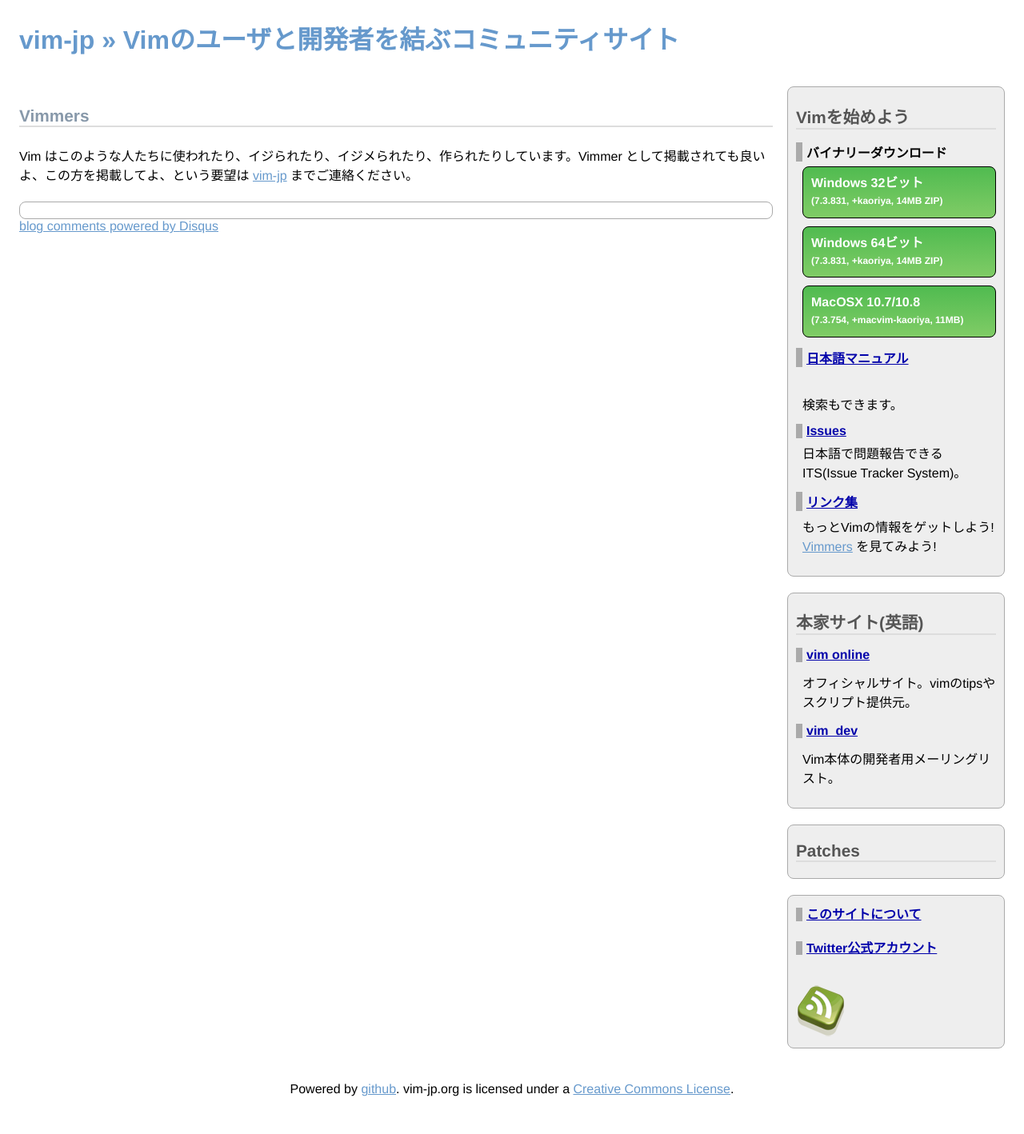
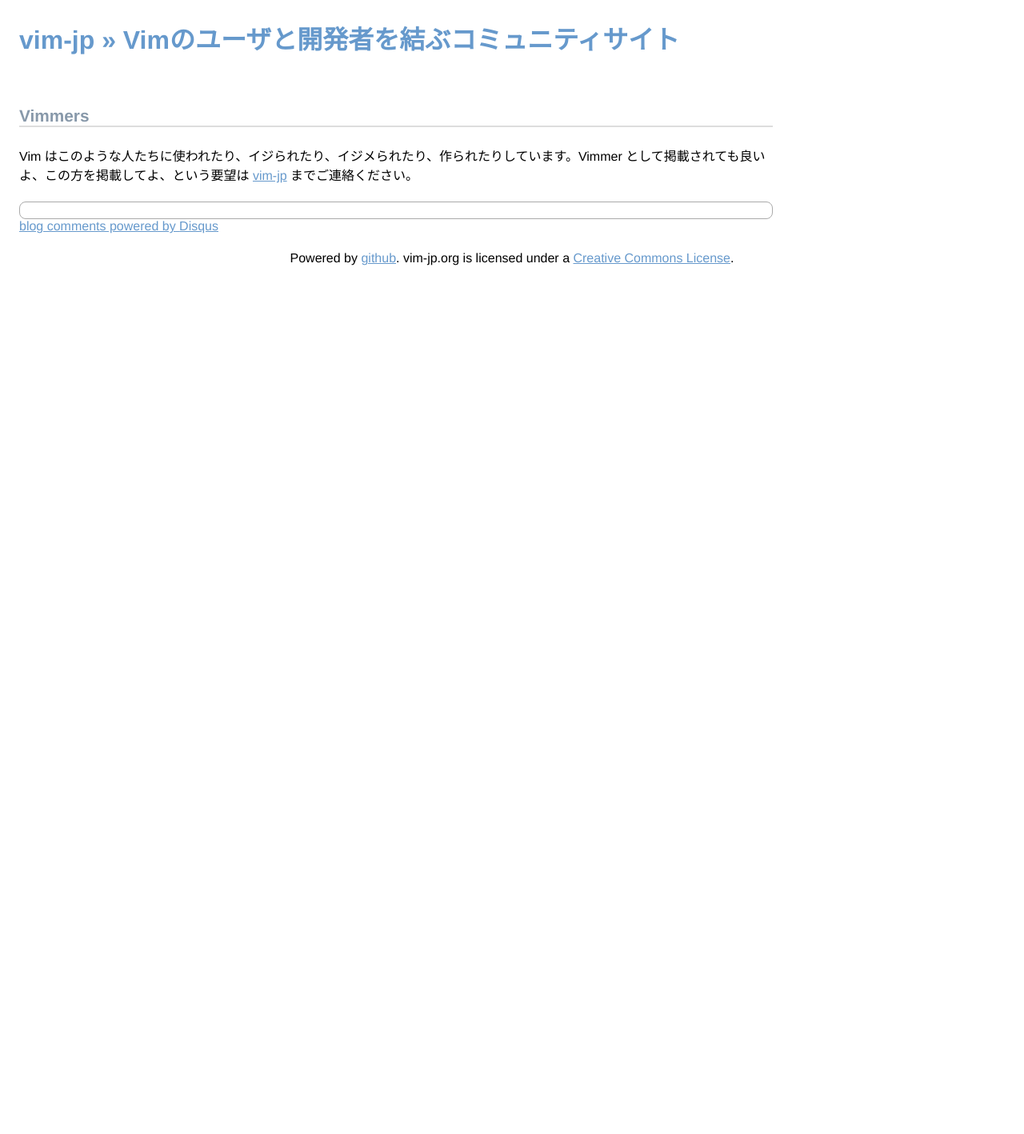
Before and after one commit to vim-jp/vim-jp.github.io, a Jekyll site: the page built from vimmers/index.html, in a window 1280 px wide. Shown: the whole page at 80% size. Built offline with Jekyll 4.4.1, drawn with Linux system fonts in a browser that asks for light colours; nearby versions of some CDN libraries; Markdown is read by kramdown in place of the engine named in the settings; comment, search, counter and statistics services are not loaded; after the commit the page ends 900 px from its top, so only the background shows below that; some of the changed lines change nothing that is shown.

Commit message:
More wide

```diff
--- /dev/null
+++ b/_layouts/vimmers.html
@@ -0,0 +1,83 @@
+---
+# vim:set ts=2 sts=2 sw=2 noet:
+---
+<!doctype html>
+<head>
+<meta charset="UTF-8">
+<title>vim-jp &raquo; {{ page.title }}</title>
+<link rel="stylesheet" href="/assets/css/site.css" type="text/css" />
+<link rel="alternate" type="application/rss+xml" title="RSS" href="http://vim-jp.org/rss.xml" />
+<link rel="canonical" href="{{ site.base-url }}{{ page.url }}" />
+<script type="text/javascript" src="https://apis.google.com/js/plusone.js"></script>
+<script type="text/javascript" src="http://ajax.googleapis.com/ajax/libs/jquery/1.9.1/jquery.min.js"></script>
+
+<!-- 日本語マニュアル検索用 -->
+<script src="http://www.google.com/jsapi" type="text/javascript"></script>
+<script type="text/javascript">
+  google.load("feeds", "1", {language : "ja"});
+  google.load("search", "1", {language : "ja"});
+  google.setOnLoadCallback(function() {
+    // feeds
+    var feed = new google.feeds.Feed("http://vim-jp.appspot.com/patches/");
+    feed.load(function(result) {
+      if (!result.error) {
+        $.each(result.feed.entries, function() {
+          $('<li/>').append(
+            $('<a/>').attr({'href': this.link, 'target': '_blank'}).text("Patch " + this.title)
+          ).append($('<br/>')).append($('<span/>').text(this.contentSnippet)).appendTo('#patches-list');
+        });
+      }
+    });
+
+    // search
+    var customSearchControl = new google.search.CustomSearchControl("001325159752250591701:65aunpq8rlg");
+    customSearchControl.setResultSetSize(google.search.Search.FILTERED_CSE_RESULTSET);
+    var options = new google.search.DrawOptions();
+    options.enableSearchboxOnly("http://www.google.com/cse?cx=001325159752250591701:65aunpq8rlg");
+    customSearchControl.draw('VimdocJaSearch', options);
+  }, true);
+</script>
+</head>
+<body>
+
+<!-- for facebook like button -->
+<div id="fb-root"></div>
+<script>(function(d, s, id) {
+  var js, fjs = d.getElementsByTagName(s)[0];
+  if (d.getElementById(id)) {return;}
+  js = d.createElement(s); js.id = id;
+  js.src = "//connect.facebook.net/ja_JP/all.js#xfbml=1";
+  fjs.parentNode.insertBefore(js, fjs);
+}(document, 'script', 'facebook-jssdk'));</script>
+
+	<div class="header">
+		<h1><a href="/">vim-jp &raquo; Vimのユーザと開発者を結ぶコミュニティサイト</a></h1>
+	</div>
+	<div class="body">
+		<div id="content">
+			<div class="entry">
+			{{ content }}
+
+<!-- disqus widget -->
+<div id="disqus_thread"></div>
+<script type="text/javascript">
+var disqus_shortname = 'vim-jp';
+var disqus_url='{{ site.base-url | escape }}{{ page.url | escape }}';
+var disqus_title='vim-jp &raquo; {{ page.title }}';
+(function() {
+  var dsq = document.createElement('script'); dsq.type = 'text/javascript'; dsq.async = true;
+  dsq.src = 'http://' + disqus_shortname + '.disqus.com/embed.js';
+  (document.getElementsByTagName('head')[0] || document.getElementsByTagName('body')[0]).appendChild(dsq);
+})();
+</script>
+<noscript>Please enable JavaScript to view the <a href="http://disqus.com/?ref_noscript">comments powered by Disqus.</a></noscript>
+<a href="http://disqus.com" class="dsq-brlink">blog comments powered by <span class="logo-disqus">Disqus</span></a>
+
+			</div>
+		</div>
+		<br class="clear" />
+		<div id="footer">
+			<p>Powered by <a href="http://github.com/">github</a>. vim-jp.org is licensed under a <a href="http://creativecommons.org/licenses/by/2.1/jp/">Creative Commons License</a>.
+		</div>
+	</div>
+</body>
--- a/vimmers/index.html
+++ b/vimmers/index.html
@@ -1,6 +1,6 @@
 ---
 # vim:set ts=2 sts=2 sw=2 et:
-layout: disqus
+layout: vimmers
 title: Vimmers
 ---
 <div>
```
